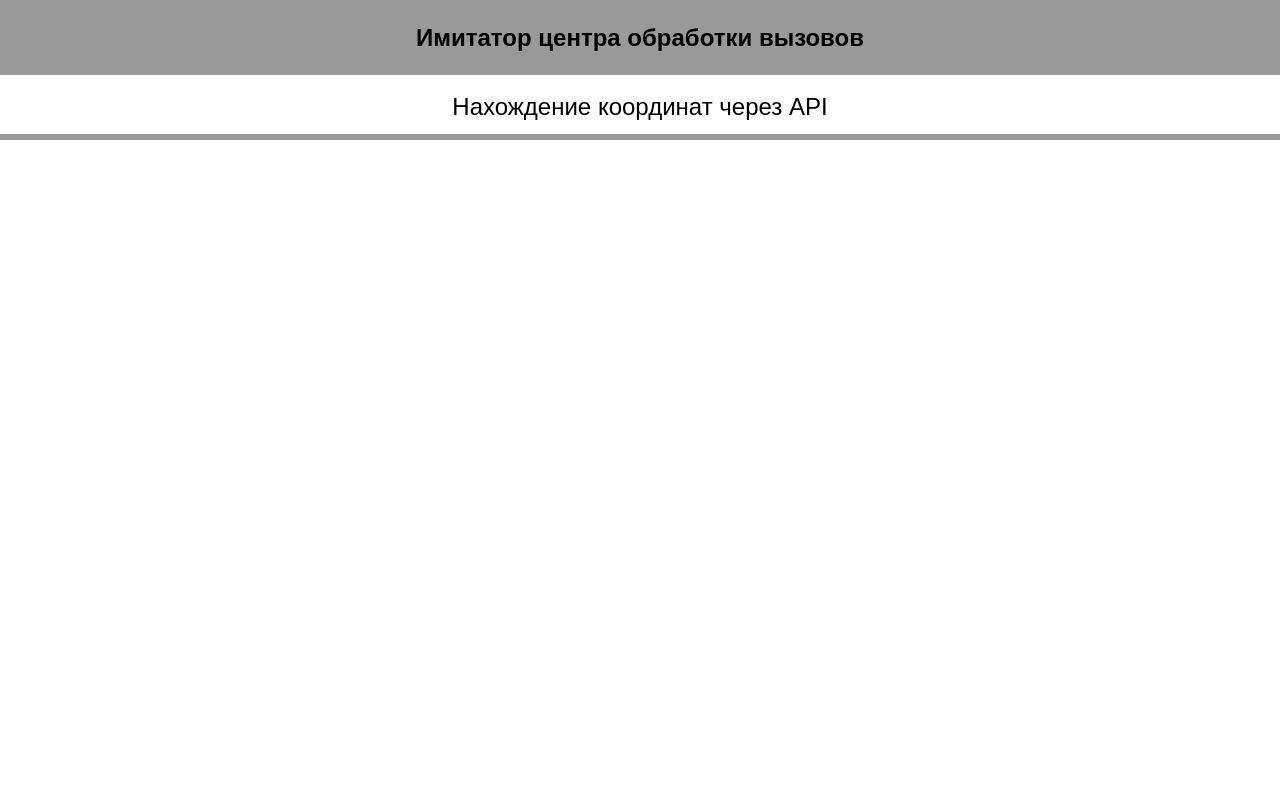
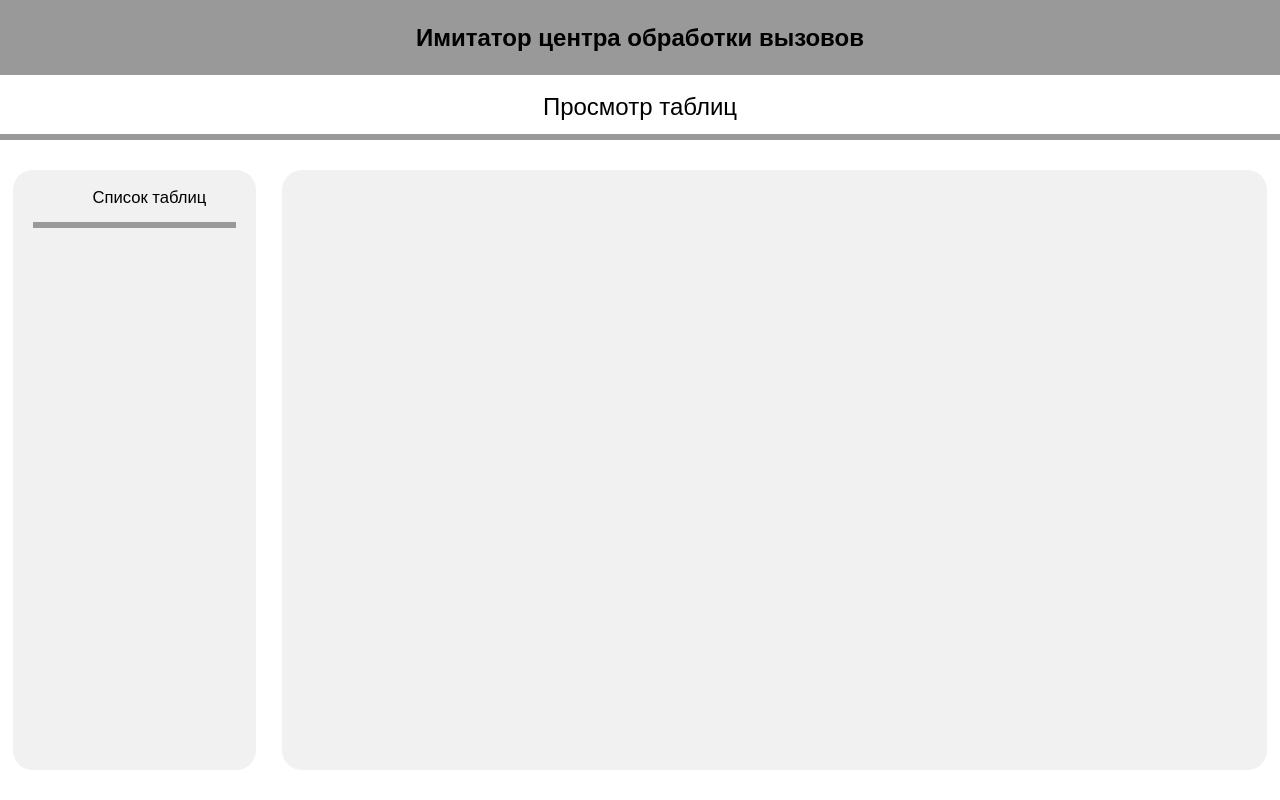
Before and after one commit to Aleksandrskm/SimpleTestFlask, a Flask app: page /viewing_tables in a window 1280 px wide. Run offline with Flask 3, Linux system fonts and the light colour scheme.

Commit message:
Update viewing_tables.html

```diff
--- a/website/templates/viewing_tables.html
+++ b/website/templates/viewing_tables.html
@@ -2,7 +2,24 @@
 
 {% block content %}
 
-    <h2>Нахождение координат через API</h2>
+    <h2>Просмотр таблиц</h2>
+
+    <main class="tables_vi">
+        <div class="row_vi">
+            <div class="column1_vi">
+            <h3>Список таблиц</h3>
+
+                    <div class="container__nav">
+                    </div>
+
+            </div>
+            <div class="column2_vi">
+                <div class="container_content">
+
+                </div>
+            </div>
+        </div>
+    </main>
 
 
 {% endblock %}
```
